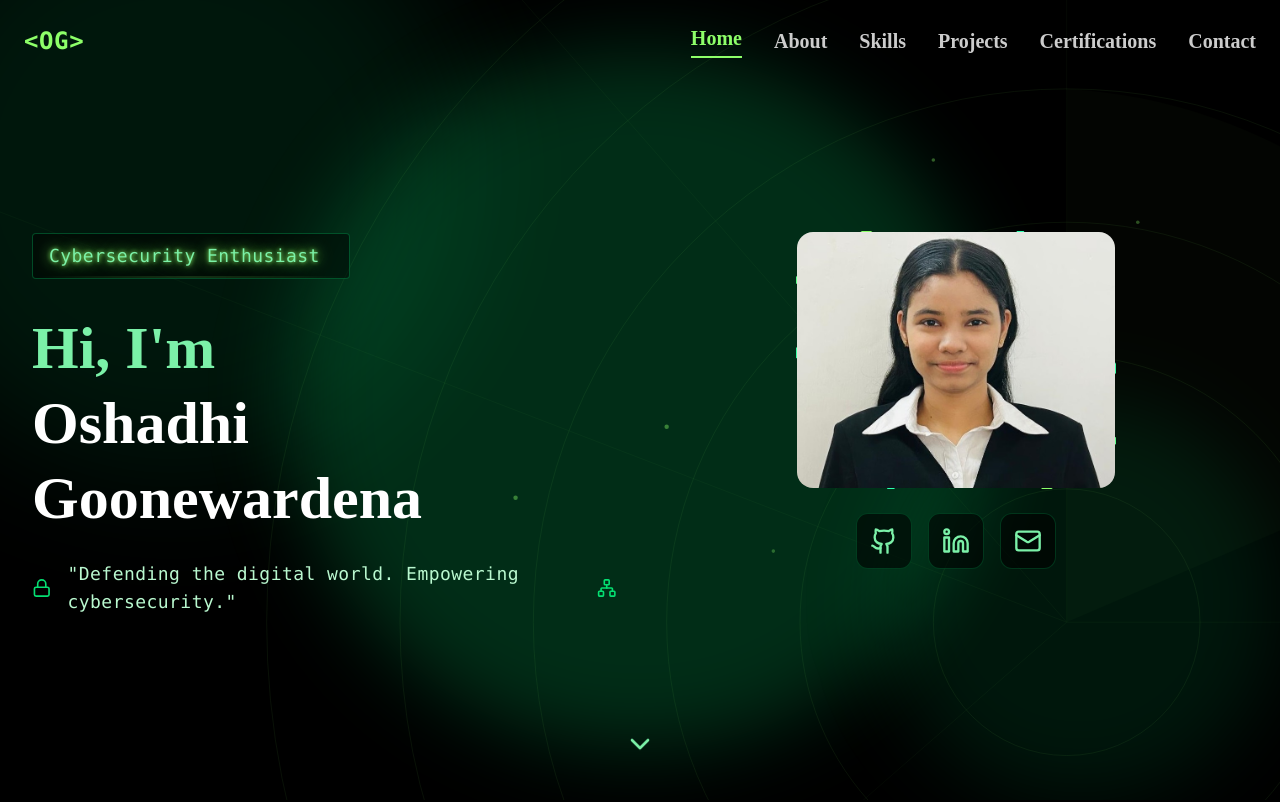
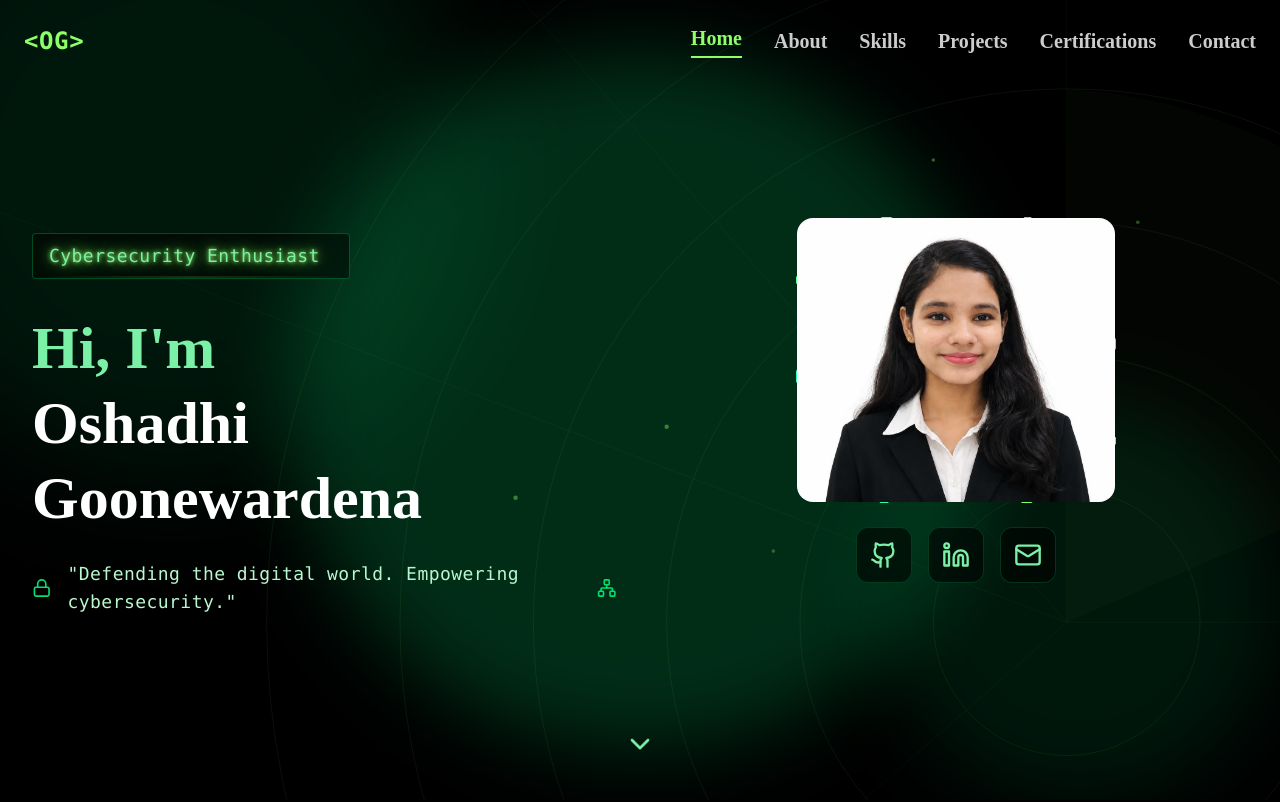
Before and after one commit to goagoonewardena/portfolio, a React (Vite) app in the folder myportfolio/: page / in a window 1280 px wide. Shown: the top 802 px of the page. Built offline with nearby package versions, Linux system fonts and the light colour scheme.

Commit message:
Portfolio profile Modification

```diff
--- a/myportfolio/src/components/sections/Hero.jsx
+++ b/myportfolio/src/components/sections/Hero.jsx
@@ -132,7 +132,7 @@ const Hero = () => {
                 </div>
                 <div className="relative rounded-2xl overflow-hidden m-[1px] h-[calc(100%-2px)]">
                   <img
-                    src="/gethmi.jpg"
+                    src="/oshadhi.jpeg"
                     alt="Developer at work"
                     className="w-full h-full object-cover"
                   />
```
Also changed, not shown: myportfolio/public/oshadhi.jpeg (added).
